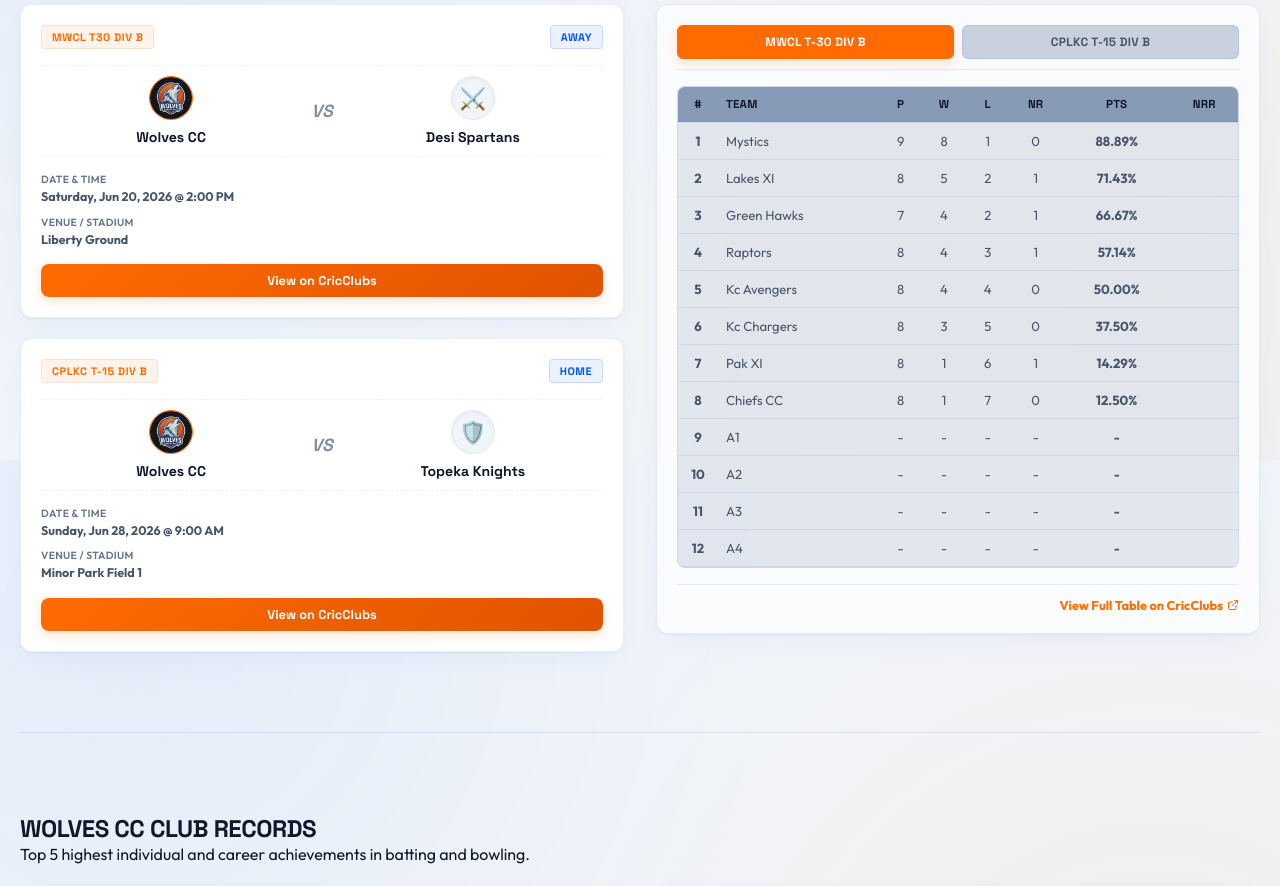
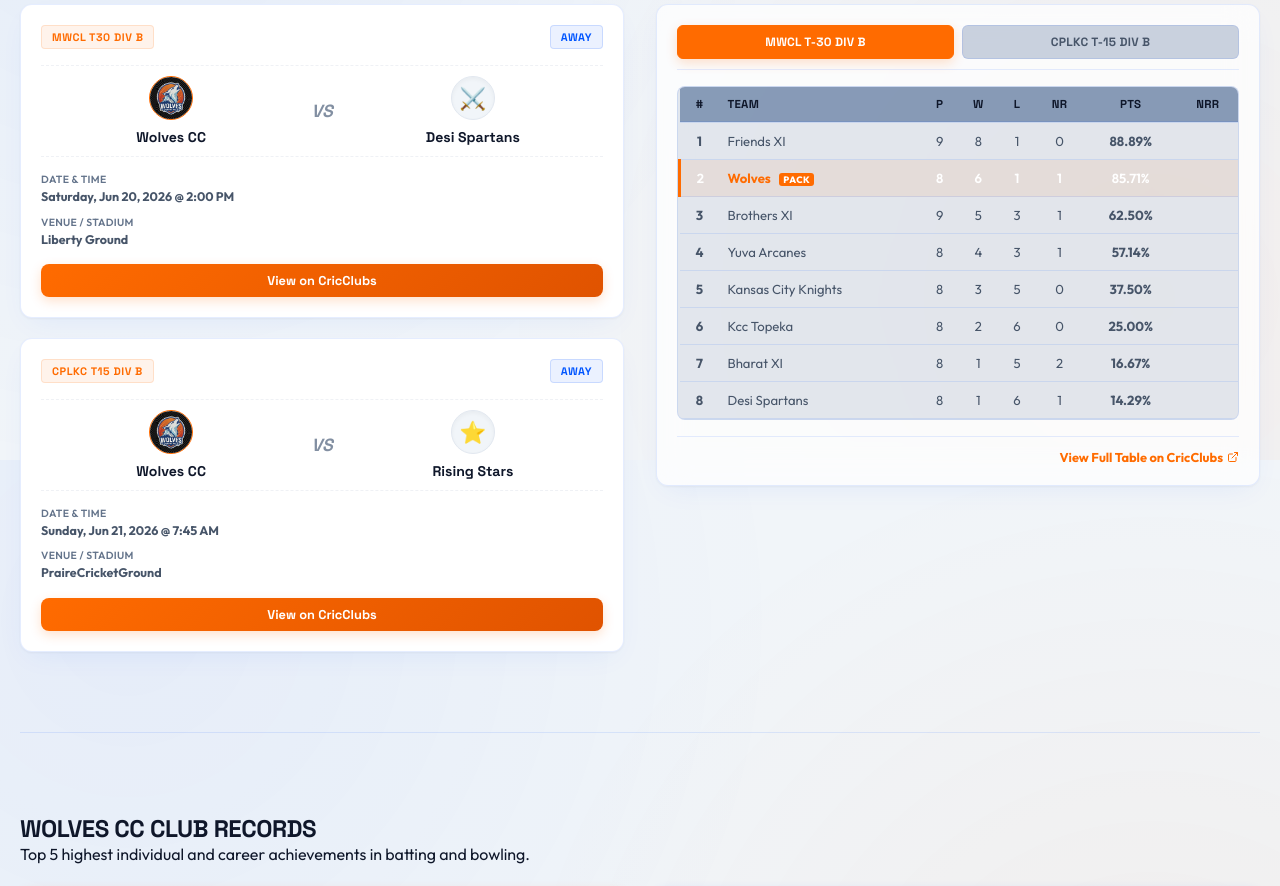
Before and after one commit to wolvescricketclub/wolves-cricket-club, a React (Vite) app: page / in a window 1280 px wide. Shown: the part 2740-3626 px from the top of the page. Built offline with nearby package versions, Linux system fonts and the light colour scheme.

Commit message:
feat: update fixtures and standings to Division B and filter out BB placeholders

```diff
--- a/src/App.jsx
+++ b/src/App.jsx
@@ -947,8 +947,8 @@
           return null;
         }
         const teamName = cells[1].trim();
-        // Skip group seed placeholders (like B1, B2, B3, B4) typically used in tournament brackets
-        const isPlaceholder = /^(B\n)?B[1-4]$/i.test(teamName) || teamName === "B1" || teamName === "B2" || teamName === "B3" || teamName === "B4";
+        // Skip group seed placeholders (like B1, B2, B3, B4, BB1, BB2...) typically used in tournament brackets
+        const isPlaceholder = /^[A-Z]{1,2}[1-9]$/i.test(teamName);
         if (isPlaceholder) {
           return null;
         }
--- a/src/assets/scraped_fixtures.json
+++ b/src/assets/scraped_fixtures.json
@@ -345,159 +345,27 @@
     {
       "cells": [
         "1",
-        "KC Raptors",
-        "7",
-        "6",
-        "1",
-        "0",
-        "12",
-        "85.7%",
-        "0.74"
+        "League",
+        "06/21/2026",
+        "7:45 AM",
+        "Rising Stars",
+        "Wolves",
+        "PraireCricketGround",
+        "Scorecard"
       ]
     },
     {
       "cells": [
-        "2",
-        "Kansas Kings",
-        "7",
-        "5",
-        "2",
-        "0",
-        "10",
-        "71.4%",
-        "2.42"
-      ]
-    },
-    {
-      "cells": [
-        "3",
-        "LIMRA Defenders",
-        "7",
-        "5",
-        "2",
-        "0",
-        "10",
-        "71.4%",
-        "0.96"
-      ]
-    },
-    {
-      "cells": [
-        "4",
-        "KC Rockers",
-        "6",
-        "3",
-        "2",
         "1",
-        "7",
-        "60.0%",
-        "1.76"
-      ]
-    },
-    {
-      "cells": [
-        "5",
-        "Lakes XI",
-        "7",
-        "3",
-        "3",
-        "1",
-        "7",
-        "50.0%",
-        "0.00"
-      ]
-    },
-    {
-      "cells": [
-        "6",
-        "Pirates",
-        "7",
-        "3",
-        "4",
-        "0",
-        "6",
-        "42.9%",
-        "-1.92"
-      ]
-    },
-    {
-      "cells": [
-        "7",
-        "Tuskers",
-        "7",
-        "2",
-        "5",
-        "0",
-        "4",
-        "28.6%",
-        "-2.44"
-      ]
-    },
-    {
-      "cells": [
-        "8",
-        "Telugu Yuvatha",
-        "8",
-        "0",
-        "8",
-        "0",
-        "0",
-        "0.0%",
-        "-7.63"
-      ]
-    },
-    {
-      "cells": [
-        "9",
-        "AA1",
-        "0",
-        "0",
-        "0",
-        "0",
-        "0",
-        "--",
-        "0.00"
-      ]
-    },
-    {
-      "cells": [
-        "10",
-        "AA2",
-        "0",
-        "0",
-        "0",
-        "0",
-        "0",
-        "--",
-        "0.00"
-      ]
-    },
-    {
-      "cells": [
-        "11",
-        "AA3",
-        "0",
-        "0",
-        "0",
-        "0",
-        "0",
-        "--",
-        "0.00"
-      ]
-    },
-    {
-      "cells": [
-        "12",
-        "AA4",
-        "0",
-        "0",
-        "0",
-        "0",
-        "0",
-        "--",
-        "0.00"
+        "League",
+        "06/27/2026",
+        "7:45 AM",
+        "Killer XI",
+        "Wolves",
+        "PraireCricketGround",
+        "Scorecard"
       ]
     }
   ],
-  "timestamp": "2026-06-21T18:15:45.509Z"
+  "timestamp": "2026-06-22T01:50:14.669Z"
 }
--- a/src/assets/scraped_standings.json
+++ b/src/assets/scraped_standings.json
@@ -3,111 +3,111 @@
     {
       "cells": [
         "1",
-        "Mystics",
+        "Friends XI",
         "9",
         "8",
         "1",
         "0",
         "32",
         "88.89%",
-        "0.9587"
+        "1.9127"
       ]
     },
     {
       "cells": [
         "2",
-        "Lakes XI",
+        "Wolves",
         "8",
-        "5",
-        "2",
+        "6",
         "1",
-        "22",
-        "71.43%",
-        "-0.0932"
+        "1",
+        "26",
+        "85.71%",
+        "3.2457"
       ]
     },
     {
       "cells": [
         "3",
-        "Green Hawks",
-        "7",
-        "4",
-        "2",
+        "Brothers XI",
+        "9",
+        "5",
+        "3",
         "1",
-        "18",
-        "66.67%",
-        "2.1664"
+        "22",
+        "62.50%",
+        "0.9965"
       ]
     },
     {
       "cells": [
         "4",
-        "Raptors",
+        "Yuva Arcanes",
         "8",
         "4",
         "3",
         "1",
         "18",
         "57.14%",
-        "0.1423"
+        "0.2236"
       ]
     },
     {
       "cells": [
         "5",
-        "Kc Avengers",
-        "8",
-        "4",
-        "4",
-        "0",
-        "16",
-        "50.00%",
-        "0.7557"
-      ]
-    },
-    {
-      "cells": [
-        "6",
-        "Kc Chargers",
+        "Kansas City Knights",
         "8",
         "3",
         "5",
         "0",
         "12",
         "37.50%",
-        "-1.6799"
+        "-0.7356"
+      ]
+    },
+    {
+      "cells": [
+        "6",
+        "Kcc Topeka",
+        "8",
+        "2",
+        "6",
+        "0",
+        "8",
+        "25.00%",
+        "-0.5253"
       ]
     },
     {
       "cells": [
         "7",
-        "Pak XI",
+        "Bharat XI",
+        "8",
+        "1",
+        "5",
+        "2",
+        "8",
+        "16.67%",
+        "-1.7693"
+      ]
+    },
+    {
+      "cells": [
+        "8",
+        "Desi Spartans",
         "8",
         "1",
         "6",
         "1",
         "6",
         "14.29%",
-        "-3.5799"
-      ]
-    },
-    {
-      "cells": [
-        "8",
-        "Chiefs CC",
-        "8",
-        "1",
-        "7",
-        "0",
-        "4",
-        "12.50%",
-        "-2.3506"
+        "-4.2671"
       ]
     },
     {
       "cells": [
         "9",
-        "A1",
+        "B1",
         "-",
         "-",
         "-",
@@ -120,7 +120,7 @@
     {
       "cells": [
         "10",
-        "A2",
+        "B2",
         "-",
         "-",
         "-",
@@ -133,7 +133,7 @@
     {
       "cells": [
         "11",
-        "A3",
+        "B3",
         "-",
         "-",
         "-",
@@ -146,7 +146,7 @@
     {
       "cells": [
         "12",
-        "A4",
+        "B4",
         "-",
         "-",
         "-",
@@ -161,124 +161,124 @@
     {
       "cells": [
         "1",
-        "KC Raptors",
+        "KC Royals",
         "7",
-        "6",
+        "5",
         "1",
-        "0",
-        "12",
-        "85.7%",
-        "0.74"
+        "1",
+        "11",
+        "83.3%",
+        "1.85"
       ]
     },
     {
       "cells": [
         "2",
-        "Kansas Kings",
-        "7",
-        "5",
-        "2",
-        "0",
-        "10",
-        "71.4%",
-        "2.42"
+        "Killer XI",
+        "6",
+        "4",
+        "1",
+        "1",
+        "9",
+        "80.0%",
+        "1.64"
       ]
     },
     {
       "cells": [
         "3",
-        "LIMRA Defenders",
+        "Dominators",
         "7",
-        "5",
+        "4",
         "2",
-        "0",
-        "10",
-        "71.4%",
-        "0.96"
+        "1",
+        "9",
+        "66.7%",
+        "-0.39"
       ]
     },
     {
       "cells": [
         "4",
-        "KC Rockers",
+        "Pehlwan XI",
+        "7",
+        "3",
+        "3",
+        "1",
+        "7",
+        "50.0%",
+        "1.75"
+      ]
+    },
+    {
+      "cells": [
+        "5",
+        "Wolves",
         "6",
         "3",
         "2",
         "1",
         "7",
         "60.0%",
-        "1.76"
-      ]
-    },
-    {
-      "cells": [
-        "5",
-        "Lakes XI",
-        "7",
-        "3",
-        "3",
-        "1",
-        "7",
-        "50.0%",
-        "0.00"
+        "0.60"
       ]
     },
     {
       "cells": [
         "6",
-        "Pirates",
-        "7",
-        "3",
-        "4",
-        "0",
+        "Rising Stars",
         "6",
-        "42.9%",
-        "-1.92"
+        "2",
+        "2",
+        "2",
+        "6",
+        "50.0%",
+        "0.69"
       ]
     },
     {
       "cells": [
         "7",
-        "Tuskers",
+        "Nepal XI",
         "7",
         "2",
         "5",
         "0",
         "4",
         "28.6%",
-        "-2.44"
+        "-1.16"
       ]
     },
     {
       "cells": [
         "8",
-        "Telugu Yuvatha",
-        "8",
-        "0",
-        "8",
-        "0",
-        "0",
-        "0.0%",
-        "-7.63"
+        "BTBlue Titans",
+        "7",
+        "1",
+        "4",
+        "2",
+        "4",
+        "20.0%",
+        "-1.56"
       ]
     },
     {
       "cells": [
         "9",
-        "AA1",
-        "0",
-        "0",
-        "0",
-        "0",
-        "0",
-        "--",
-        "0.00"
+        "Sunrisers Lakes XI",
+        "7",
+        "1",
+        "5",
+        "1",
+        "3",
+        "16.7%",
+        "-3.08"
       ]
     },
     {
       "cells": [
         "10",
-        "AA2",
+        "BB1",
         "0",
         "0",
         "0",
@@ -291,7 +291,7 @@
     {
       "cells": [
         "11",
-        "AA3",
+        "BB2",
         "0",
         "0",
         "0",
@@ -304,7 +304,20 @@
     {
       "cells": [
         "12",
-        "AA4",
+        "BB3",
+        "0",
+        "0",
+        "0",
+        "0",
+        "0",
+        "--",
+        "0.00"
+      ]
+    },
+    {
+      "cells": [
+        "13",
+        "BB4",
         "0",
         "0",
         "0",
@@ -315,5 +328,5 @@
       ]
     }
   ],
-  "timestamp": "2026-06-21T18:15:45.527Z"
+  "timestamp": "2026-06-22T01:50:14.682Z"
 }
```
Also changed, not shown: scripts/scrape_fixtures_standings.cjs (+157 -21 lines).
